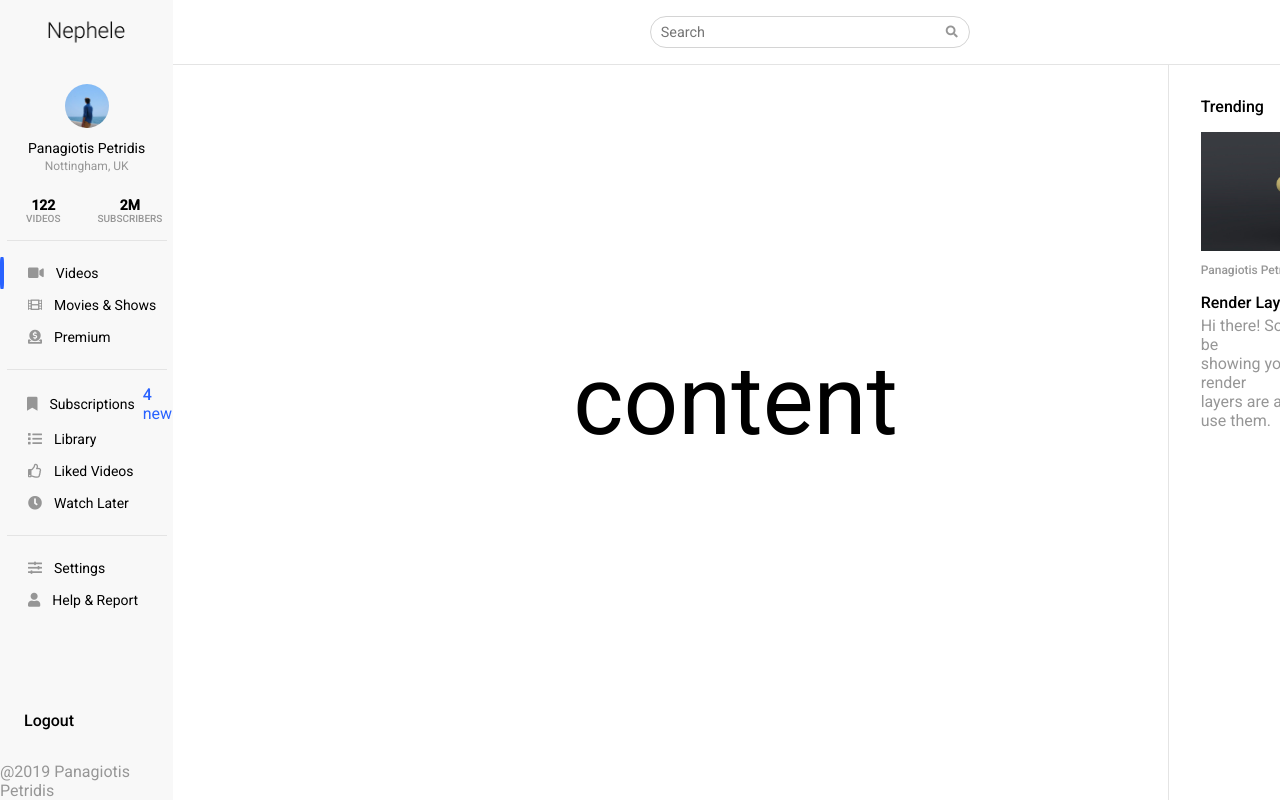
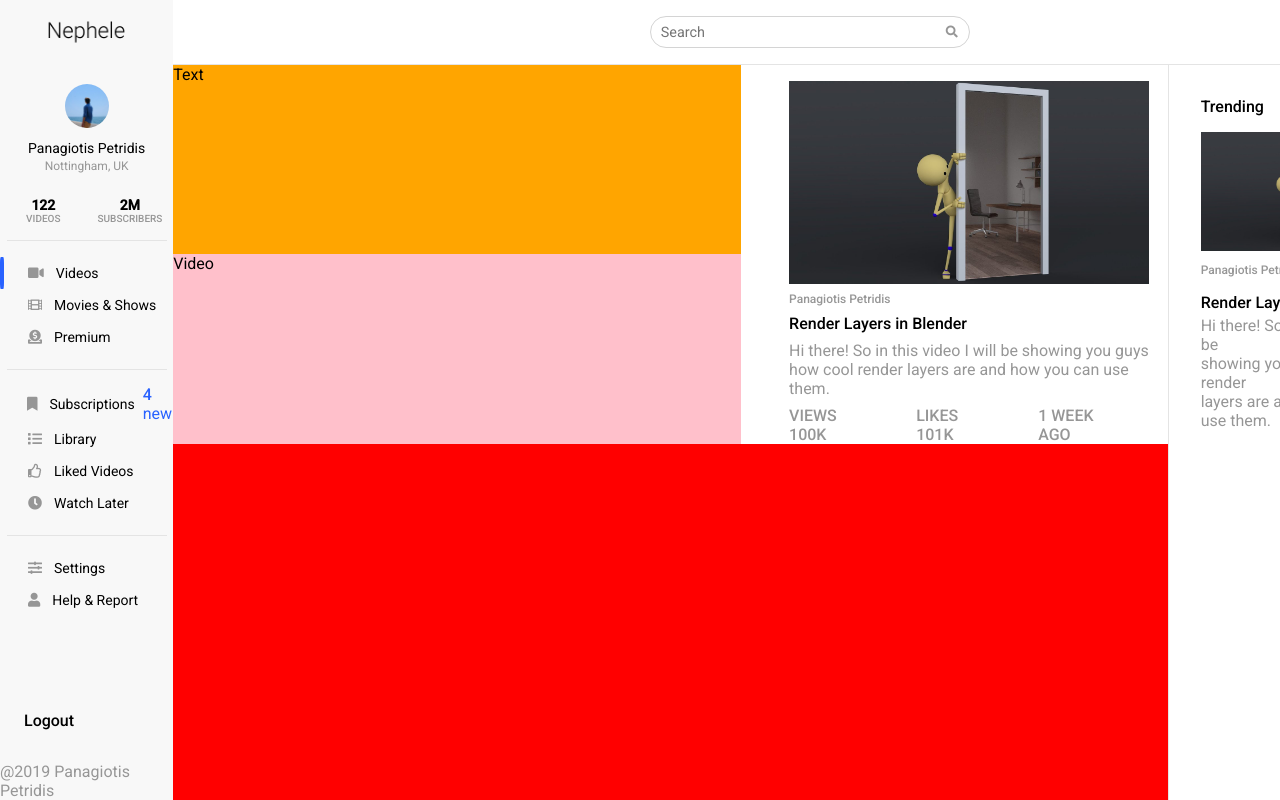
Before and after one commit to PanagiotisPtr/Nephele-Front-End, a React (Create React App) app: page / in a window 1280 px wide. Built offline with nearby package versions, Linux system fonts and the light colour scheme.

Commit message:
Added featured video

```diff
--- a/src/App.js
+++ b/src/App.js
@@ -133,7 +133,43 @@ class App extends Component {
           </div>
 
           <div className="row-container">
-            <div className="content" style={{background: 'white'}}><div className="placeholder-text">content</div></div>
+            <div className="content" style={{background: 'white'}}>
+              <div className="col-container" style={{height: '100%'}}>
+
+                <div style={{flex: 8, background: 'white'}}>
+                  <div className="row-container" style={{background: 'black', height: '100%'}}>
+                    <div className="col-container" style={{flex: 3}}>
+                      <div style={{flex: 1, background: 'orange'}}>Text</div>
+                      <div style={{flex: 1, background: 'pink'}}>Video</div>
+                    </div>
+
+                    <div className="col-container featured-video" style={{flex: 2, background: 'white'}}>
+                      <img className="thumbnail" src={trending_thumbnail} alt="Title"/>
+                      <div className="col-container" style={{paddingTop: '1vh'}}>
+                        <div className="video-creator-name">Panagiotis Petridis</div>
+                        <div className="video-title" style={{paddingTop: '1vh'}}>Render Layers in Blender</div>
+                        <div className="video-description" style={{paddingTop: '1vh'}}>
+                          Hi there! So in this video I will be
+                          showing you guys how cool
+                          render layers are and how you can use them.
+                        </div>
+                        <div className="row-container" style={{paddingTop: '1vh'}}>
+                          <div className="video-stats" style={{paddingRight: '6vh'}}>VIEWS 100K</div>
+                          <div className="video-stats" style={{paddingRight: '6vh'}}>LIKES 101K</div>
+                          <div className="video-stats" style={{paddingRight: '6vh'}}>1 WEEK AGO</div>
+                        </div>
+                      </div>
+                    </div>
+
+                  </div>
+                </div>
+
+                <div style={{flex: 9, background: 'red'}}>
+
+                </div>
+
+              </div>
+            </div>
 
             <div className="side-info col-container">
               <div className="title">
--- a/src/App.scss
+++ b/src/App.scss
@@ -214,6 +214,36 @@ input[type=search]::-webkit-search-results-decoration {
     margin-left: 50vh;
 }
 
+/* --> FEATURED   */
+.featured-video {
+    padding-left: 6vh;
+}
+
+.featured-video .thumbnail {
+    width: 45vh;
+    margin-top: 2vh;
+}
+
+.video-creator-name {
+    font-size: 1.5vh;
+    font-weight: 500;
+    color: rgb(150, 150, 150);
+}
+
+.video-title {
+    font-weight: 500;
+    font-size: 2vh;
+}
+
+.video-description {
+    color: rgb(150, 150, 150);
+}
+
+.video-stats {
+    font-weight: 500;
+    color: rgb(150, 150, 150);
+}
+
 /*      ----  SIDE-INFO  ----      */
 
 .side-info {
```
